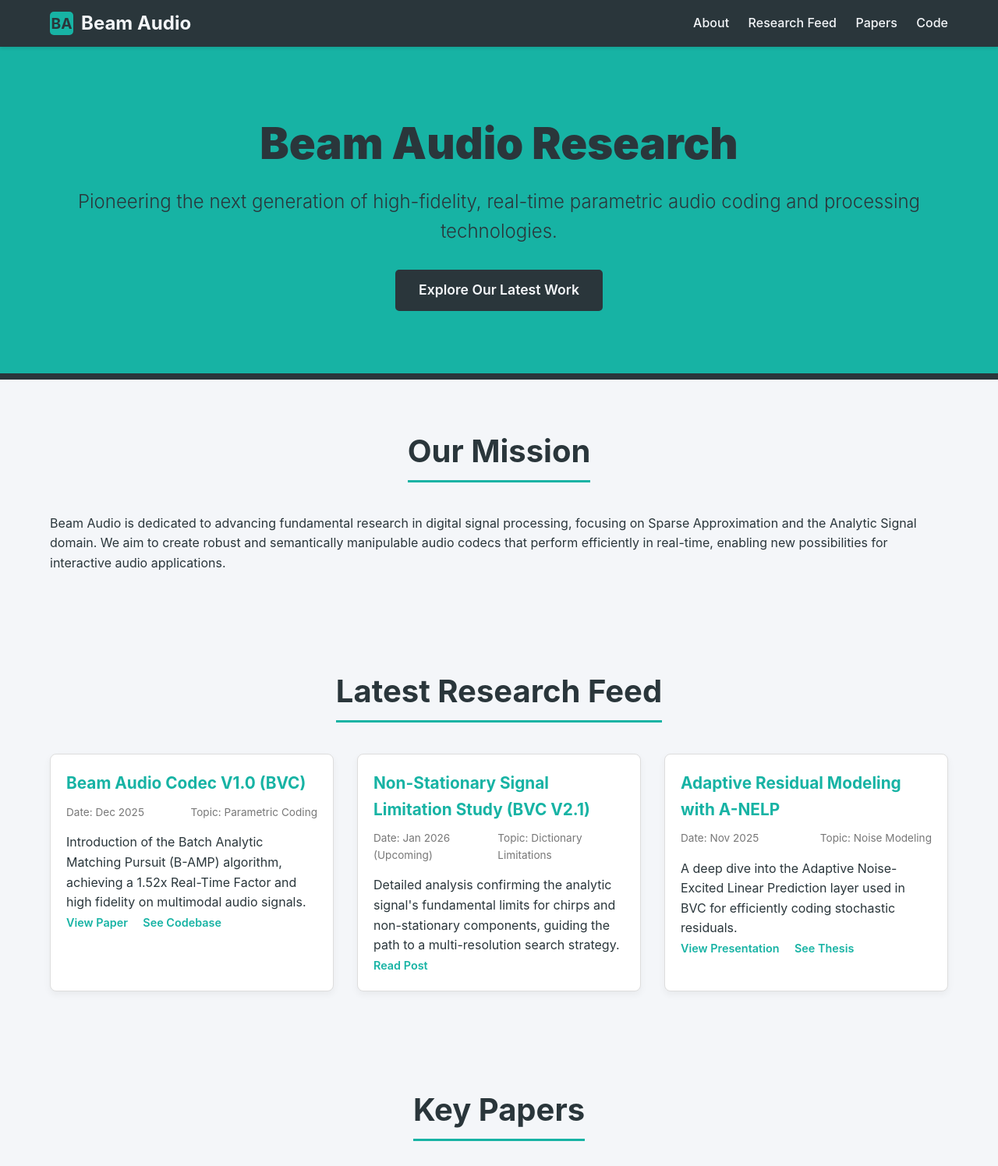
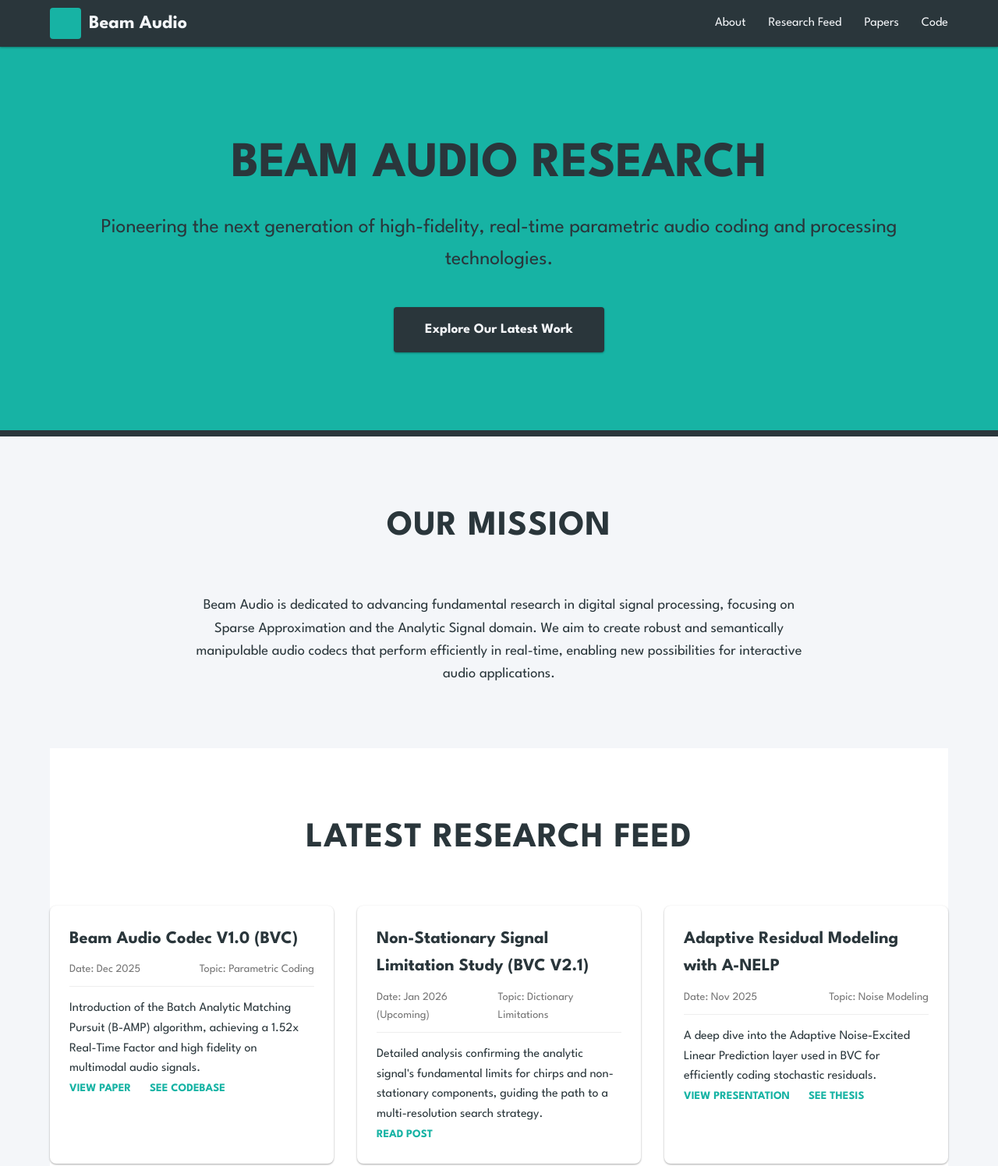
Before and after one commit to BeamAudio/BeamAudio, a plain HTML site: page index.html in a window 1280 px wide. Shown: the top 1496 px of the page at 78% size. Drawn offline with Linux system fonts and the light colour scheme.

Commit message:
Refactor index.html for better styling and layout
Updated styles and structure for improved layout and readability.

```diff
--- a/index.html
+++ b/index.html
@@ -5,15 +5,23 @@
     <meta name="viewport" content="width=device-width, initial-scale=1.0">
     <title>Beam Audio | Audio Research & Technologies</title>
 
+    <link href="https://fonts.googleapis.com/css2?family=League+Spartan:wght@400;700&display=swap" rel="stylesheet">
+
     <style>
         /* --- 1. Variables and Base --- */
         :root {
-            /* Color from the Beam Audio logo image */
-            --color-primary: #17b3a4; /* Teal/Turquoise */
-            --color-dark: #2a363b;     /* Dark Navy/Black for text */
-            --color-light: #f4f6f9;    /* Off-White/Light Gray */
-            --font-family-sans: -apple-system, BlinkMacSystemFont, "Segoe UI", Roboto, "Helvetica Neue", Arial, sans-serif;
+            /* Color from the Beam Audio logo image (Teal/Turquoise) */
+            --color-primary: #17b3a4;
+            /* Dark Navy/Black for text and backgrounds (from logo) */
+            --color-dark: #2a363b;
+            /* Off-White/Light Gray for backgrounds */
+            --color-light: #f4f6f9;
+            /* Bold, modern typeface */
+            --font-family-main: 'League Spartan', sans-serif;
             --header-height: 60px;
+            /* Material Shadows for elevation */
+            --shadow-subtle: 0 1px 3px rgba(0, 0, 0, 0.12), 0 1px 2px rgba(0, 0, 0, 0.24);
+            --shadow-raised: 0 3px 6px rgba(0, 0, 0, 0.16), 0 3px 6px rgba(0, 0, 0, 0.23);
         }
 
         * {
@@ -23,10 +31,15 @@
         }
 
         body {
-            font-family: var(--font-family-sans);
+            font-family: var(--font-family-main);
             color: var(--color-dark);
             background-color: var(--color-light);
             line-height: 1.6;
+        }
+
+        /* Ensure all text uses League Spartan */
+        h1, h2, h3, p, span, a {
+            font-family: var(--font-family-main);
         }
 
         a {
@@ -55,7 +68,7 @@
             position: sticky;
             top: 0;
             z-index: 1000;
-            box-shadow: 0 2px 4px rgba(0, 0, 0, 0.1);
+            box-shadow: var(--shadow-subtle); /* Material elevation */
         }
 
         header .container {
@@ -66,29 +79,27 @@
 
         .logo {
             font-size: 1.5rem;
-            font-weight: 700;
+            font-weight: 700; /* Bold */
             color: var(--color-light);
             display: flex;
             align-items: center;
         }
 
-        .logo-icon {
-            height: 30px; /* Adjust size to fit header */
+        /* Placeholder for logo image */
+        .logo-image {
+            height: 40px;
+            width: 40px;
             margin-right: 10px;
-            background-color: var(--color-primary); /* Use primary color as a placeholder for the logo area */
-            width: 30px;
-            border-radius: 5px;
-            display: flex;
-            align-items: center;
-            justify-content: center;
-            font-size: 1.2rem;
-            color: var(--color-dark);
+            background-color: var(--color-primary);
+            border-radius: 4px;
+            display: inline-block;
+            /* In a real project, this would be: background-image: url('path/to/image_5196fb.png'); */
         }
 
         nav a {
             color: var(--color-light);
-            margin-left: 20px;
-            font-weight: 500;
+            margin-left: 25px;
+            font-weight: 400; /* Regular weight for navigation items */
             padding: 5px 0;
         }
 
@@ -100,124 +111,144 @@
         .hero {
             background-color: var(--color-primary);
             color: var(--color-dark);
-            padding: 80px 0;
+            padding: 100px 0;
             text-align: center;
             border-bottom: 8px solid var(--color-dark);
         }
 
         .hero h1 {
-            font-size: 3.5rem;
-            font-weight: 900;
+            font-size: 4rem;
+            font-weight: 700;
             margin-bottom: 10px;
+            text-transform: uppercase;
         }
 
         .hero p {
-            font-size: 1.5rem;
-            font-weight: 300;
-            margin-bottom: 30px;
+            font-size: 1.6rem;
+            font-weight: 400;
+            margin-bottom: 40px;
         }
 
         .hero-cta {
             background-color: var(--color-dark);
             color: var(--color-light);
-            padding: 12px 30px;
-            border-radius: 5px;
+            padding: 15px 40px;
+            border-radius: 4px;
             font-size: 1.1rem;
-            font-weight: 600;
+            font-weight: 700;
             display: inline-block;
+            box-shadow: var(--shadow-subtle);
+            transition: transform 0.2s, box-shadow 0.2s;
         }
 
         .hero-cta:hover {
-            background-color: #3f5159; /* Slightly lighter dark */
+            background-color: #3f5159;
+            box-shadow: var(--shadow-raised);
+            transform: translateY(-2px);
             color: var(--color-light);
         }
 
         /* --- 4. Main Content Sections --- */
         section {
-            padding: 60px 0;
+            padding: 80px 0;
+        }
+
+        #research {
+            background-color: #ffffff; /* White background for feed */
+        }
+
+        #code {
+            background-color: var(--color-light); /* Light gray background for code */
         }
 
         .section-header {
             text-align: center;
-            margin-bottom: 40px;
+            margin-bottom: 50px;
         }
 
         .section-header h2 {
-            font-size: 2.5rem;
+            font-size: 2.8rem;
             font-weight: 700;
             color: var(--color-dark);
-            border-bottom: 3px solid var(--color-primary);
+            text-transform: uppercase;
+            letter-spacing: 1px;
             display: inline-block;
-            padding-bottom: 5px;
         }
 
         /* --- 5. Research Feed (Card Layout) --- */
         .feed-grid {
             display: grid;
-            grid-template-columns: repeat(auto-fit, minmax(300px, 1fr));
+            grid-template-columns: repeat(auto-fit, minmax(320px, 1fr));
             gap: 30px;
         }
 
         .research-card {
             background-color: #ffffff;
-            border: 1px solid #ddd;
             border-radius: 8px;
             overflow: hidden;
-            box-shadow: 0 4px 10px rgba(0, 0, 0, 0.05);
+            box-shadow: var(--shadow-subtle); /* Card elevation */
             transition: transform 0.3s, box-shadow 0.3s;
         }
 
         .research-card:hover {
             transform: translateY(-5px);
-            box-shadow: 0 6px 15px rgba(0, 0, 0, 0.1);
+            box-shadow: var(--shadow-raised);
         }
 
         .card-content {
-            padding: 20px;
+            padding: 25px;
         }
 
         .card-content h3 {
-            color: var(--color-primary);
+            color: var(--color-dark);
             margin-bottom: 10px;
-            font-size: 1.3rem;
+            font-size: 1.4rem;
+            font-weight: 700;
         }
 
         .card-meta {
-            font-size: 0.85rem;
+            font-size: 0.9rem;
             color: #777;
             margin-bottom: 15px;
             display: flex;
             justify-content: space-between;
+            border-bottom: 1px solid #eee;
+            padding-bottom: 10px;
         }
 
         .card-links a {
-            margin-right: 15px;
+            margin-right: 20px;
             font-size: 0.9rem;
-            font-weight: 600;
+            font-weight: 700;
+            text-transform: uppercase;
         }
 
-        /* --- 6. Code Section --- */
-        #code {
-            background-color: #e3e6e9;
-        }
-
+        /* --- 6. Papers and Code Sections (Clean Lists) --- */
         .code-repo {
             background-color: #ffffff;
             padding: 25px;
             border-radius: 8px;
             margin-bottom: 20px;
             border-left: 5px solid var(--color-primary);
+            box-shadow: var(--shadow-subtle);
         }
 
         .code-repo h3 {
             margin-bottom: 5px;
             color: var(--color-dark);
+            font-size: 1.2rem;
         }
 
         .code-repo-meta {
             font-size: 0.9rem;
             color: #555;
-            margin-bottom: 10px;
+            margin-bottom: 15px;
+        }
+
+        .code-repo a {
+            font-weight: 700;
+            text-transform: uppercase;
+            margin-right: 15px;
         }
 
         /* --- 7. Footer --- */
@@ -225,8 +256,9 @@
             background-color: var(--color-dark);
             color: var(--color-light);
             text-align: center;
-            padding: 30px 0;
+            padding: 40px 0;
             font-size: 0.9rem;
+            font-weight: 400;
         }
     </style>
 </head>
@@ -235,7 +267,7 @@
     <header>
         <div class="container">
             <a href="#" class="logo">
-                <span class="logo-icon">BA</span>
+                <span class="logo-image"></span>
                 Beam Audio
             </a>
             <nav>
@@ -259,7 +291,7 @@
         <div class="section-header">
             <h2>Our Mission</h2>
         </div>
-        <p>Beam Audio is dedicated to advancing fundamental research in digital signal processing, focusing on Sparse Approximation and the Analytic Signal domain. We aim to create robust and semantically manipulable audio codecs that perform efficiently in real-time, enabling new possibilities for interactive audio applications.</p>
+        <p style="font-size: 1.15rem; text-align: center; max-width: 800px; margin: 0 auto;">Beam Audio is dedicated to advancing fundamental research in digital signal processing, focusing on Sparse Approximation and the Analytic Signal domain. We aim to create robust and semantically manipulable audio codecs that perform efficiently in real-time, enabling new possibilities for interactive audio applications.</p>
     </section>
 
     <section id="research" class="container">
@@ -321,11 +353,11 @@
         </div>
 
         <div class="code-repo">
-            [cite_start]<h3 id="paper-bvc1">Beam Audio Codec: High-Fidelity Real-Time Parametric Coding via Batch Analytic Matching Pursuit [cite: 2, 8]</h3>
+            <h3 id="paper-bvc1">Beam Audio Codec: High-Fidelity Real-Time Parametric Coding via Batch Analytic Matching Pursuit</h3>
             <div class="code-repo-meta">
-                <span>IEEE TASLP, Vol. [cite_start]33, No. 1, Dec 2025 [cite: 1]</span> | [cite_start]<span>Authors: Beam Audio Research Team [cite: 4]</span>
+                <span>IEEE TASLP, Vol. 33, No. 1, Dec 2025</span> | <span>Authors: Beam Audio Research Team</span>
             </div>
-            [cite_start]<p>The foundational paper for BVC, introducing the Analytic Signal approach and the Batch Analytic Matching Pursuit (B-AMP) algorithm to achieve real-time performance[cite: 2, 8, 9].</p>
+            <p>The foundational paper for BVC, introducing the Analytic Signal approach and the Batch Analytic Matching Pursuit (B-AMP) algorithm to achieve real-time performance.</p>
             <a href="main_paper.pdf">Download PDF</a> | <a href="#code">Code</a>
         </div>
 
@@ -349,7 +381,7 @@
             <div class="code-repo">
                 <h3>BVC Encoder/Decoder (C++17)</h3>
                 <div class="code-repo-meta">
-                    [cite_start]<span>Language: C++17 [cite: 58]</span> | <span>Status: V2.1 (Hybrid)</span>
+                    <span>Language: C++17</span> | <span>Status: V2.1 (Hybrid)</span>
                 </div>
                 <p>The core implementation of the Beam Audio Codec, including Batch Analytic Matching Pursuit (B-AMP) and the A-NELP residual layer.</p>
                 <a href="https://github.com/BeamAudio/bvc-codec">View on GitHub</a>
@@ -360,7 +392,7 @@
                 <div class="code-repo-meta">
                     <span>Language: Python</span> | <span>Status: Stable</span>
                 </div>
-                [cite_start]<p>Tools for parsing and generating the entropy-coded BAC5 bitstream format[cite: 27, 72].</p>
+                <p>Tools for parsing and generating the entropy-coded BAC5 bitstream format.</p>
                 <a href="https://github.com/BeamAudio/bac5-tools">View on GitHub</a>
             </div>
         </div>
```
